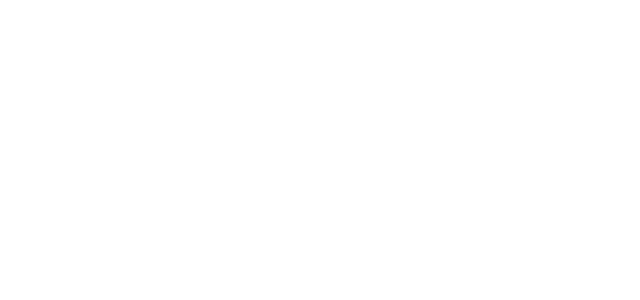
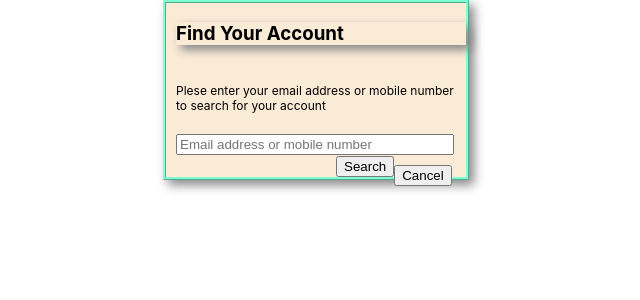
Before and after one commit to azadvns/router, a React (Create React App) app: page /forget in a window 1280 px wide. Before the commit this address had no page. Shown: the top 300 px of the page, without its empty margins (221-861 px from the left). Built offline with nearby package versions, Linux system fonts and the light colour scheme.

Commit message:
final facebook

```diff
--- a/src/App.js
+++ b/src/App.js
@@ -8,6 +8,7 @@
 import './App.css';
 import Facebook from './components/Facebook';
 import Account from './components/Account';
+import Forget from './components/Forget';
 
 function App() {
   return (
@@ -15,6 +16,7 @@
       <Routes>
       <Route path="/" element={<Account />} />
       <Route path="/facebook" element={<Facebook />} />
+      <Route path='/forget' element={<Forget></Forget>}></Route>
 
 
       </Routes>
--- a/src/components/Account.js
+++ b/src/components/Account.js
@@ -14,9 +14,11 @@
             <br></br><br></br>
             <button className='log' type='submit'>Log in</button>
             <br></br>
-            <h5 className='forget'>Forgotten account ? </h5>
-            {/* <br></br> */}
-            {/* <h2 className='font1'>Create new account */}
+
+            <Link className='forget' to="/forget">Forgotten account ?</Link>
+            <br></br>
+            <br></br>
+
                 <Link className='font1' to="/facebook">Create new account</Link>
             <br></br><br></br>
 
--- /dev/null
+++ b/src/components/Forget.js
@@ -0,0 +1,21 @@
+
+import './Forget1.css';
+
+function Forget(){
+    return(
+        <div className='center'>
+<h3 className='center1'>Find Your Account</h3>
+<br></br>
+{/* <br></br> */}
+<div className='font'>Plese enter your email address or mobile number to search for your account </div>
+<br></br>
+<input className='inp' type='text' placeholder='Email address or mobile number'></input>
+<br></br>
+{/* <br></br> */}
+<button className='search' type='Search'>Search</button>
+<button className='cencel' type='cancel'>Cancel</button>
+
+        </div>
+    )
+}
+export default Forget;
--- /dev/null
+++ b/src/components/Forget1.css
@@ -0,0 +1,28 @@
+
+.center{
+    margin-left: 30%;
+    box-shadow: 5px 5px 10px #888888;
+    width: 300px;
+    border-style: ridge;
+    background-color: antiquewhite;
+    border-color: aquamarine;
+}
+.center1{
+    margin-left: 10px;
+    box-shadow: 5px 5px 10px #888888;
+}
+.font{
+    font-size: 12px;
+}
+.inp{
+    margin-left: 10px;
+    width: 270px;
+}
+.cencel{
+    margin-right: 40%;
+    position: absolute;
+    top: 165px;
+}
+.search{
+    margin-left: 170px;
+}
```
